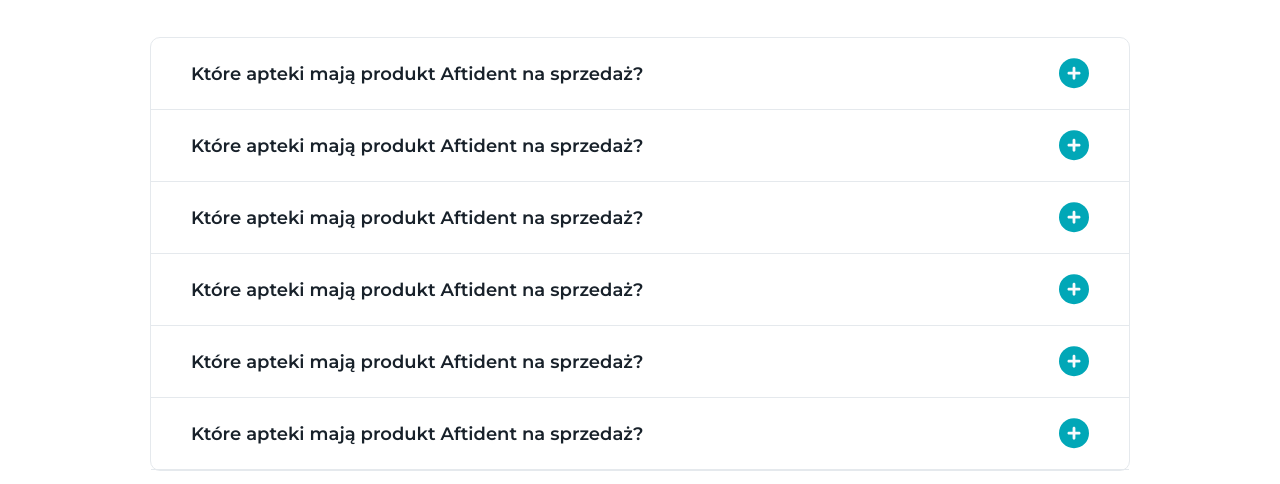
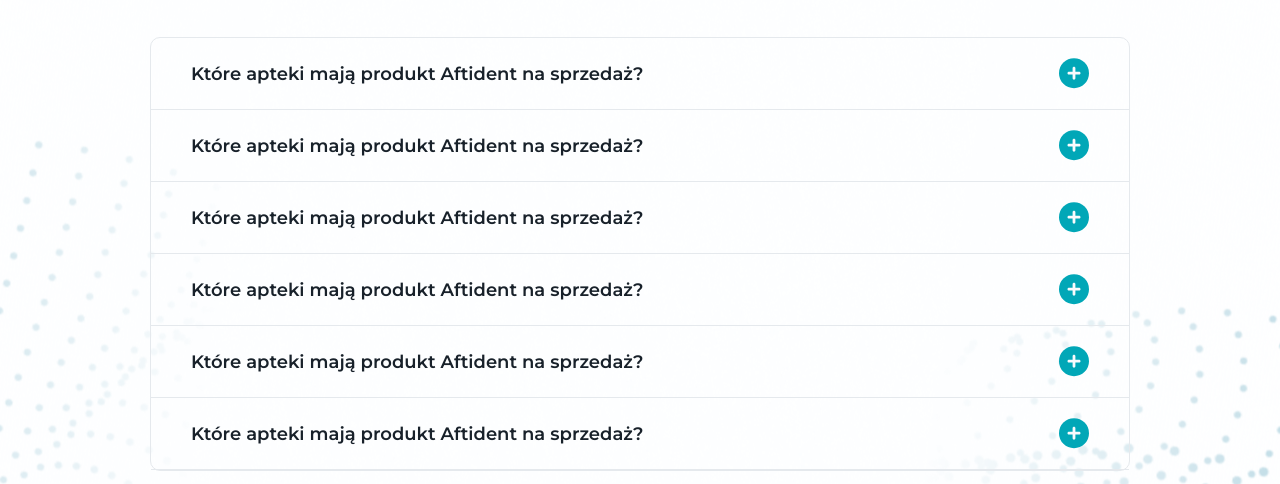
Before and after one commit to alexlikenew/afident---main, a plain HTML site: page faq.html in a window 1280 px wide. Shown: the part 241-725 px from the top of the page. Drawn offline with Linux system fonts and the light colour scheme.

Commit message:
Faq page completed

```diff
--- a/faq.html
+++ b/faq.html
@@ -101,7 +101,7 @@
     <!-- MAIN PAGE -->
     <main>
         <!-- SECTION FAQ COPIED & MODIFIED -->
-        <section class="faq">
+        <section class="faq faq-page">
             <div class="wrapper">
                 <div class="faq__title-info">
                     <h2>FAQ</h2>
--- a/scss/style.scss
+++ b/scss/style.scss
@@ -935,6 +935,9 @@
 // ================== HOME PAGE ==========================
 // ================== FAQ PAGE ==========================
 main {
+	.faq-page {
+		background-image: none;
+	}
 	.faq {
 		&__table {
 			&--faq-page {
@@ -1207,6 +1210,13 @@
 		flex-direction: row;
 		justify-content: space-between;
 	}
+
+	// ========================FAQ PAGE=========================
+	main .faq-page {
+		width: 100%;
+		background-image: url('../img/aftident_faq-page_background_dots.png');
+		background-position: center;
+	}
 }
 @media (min-width: 1200px) {
 }
```
Also changed, not shown: css/style.css, img/aftident_faq-page_background_dots.png (added), 1 other file.
